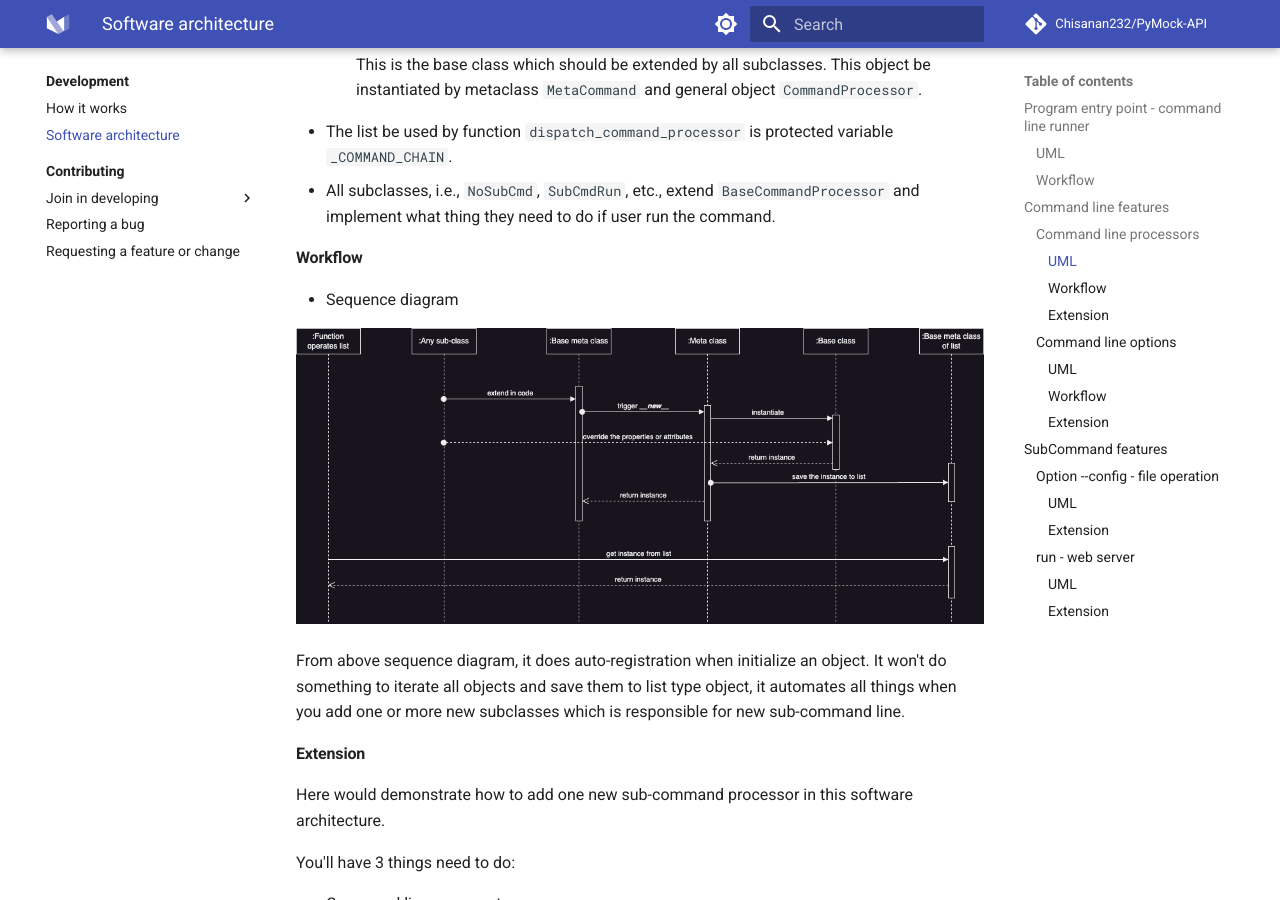
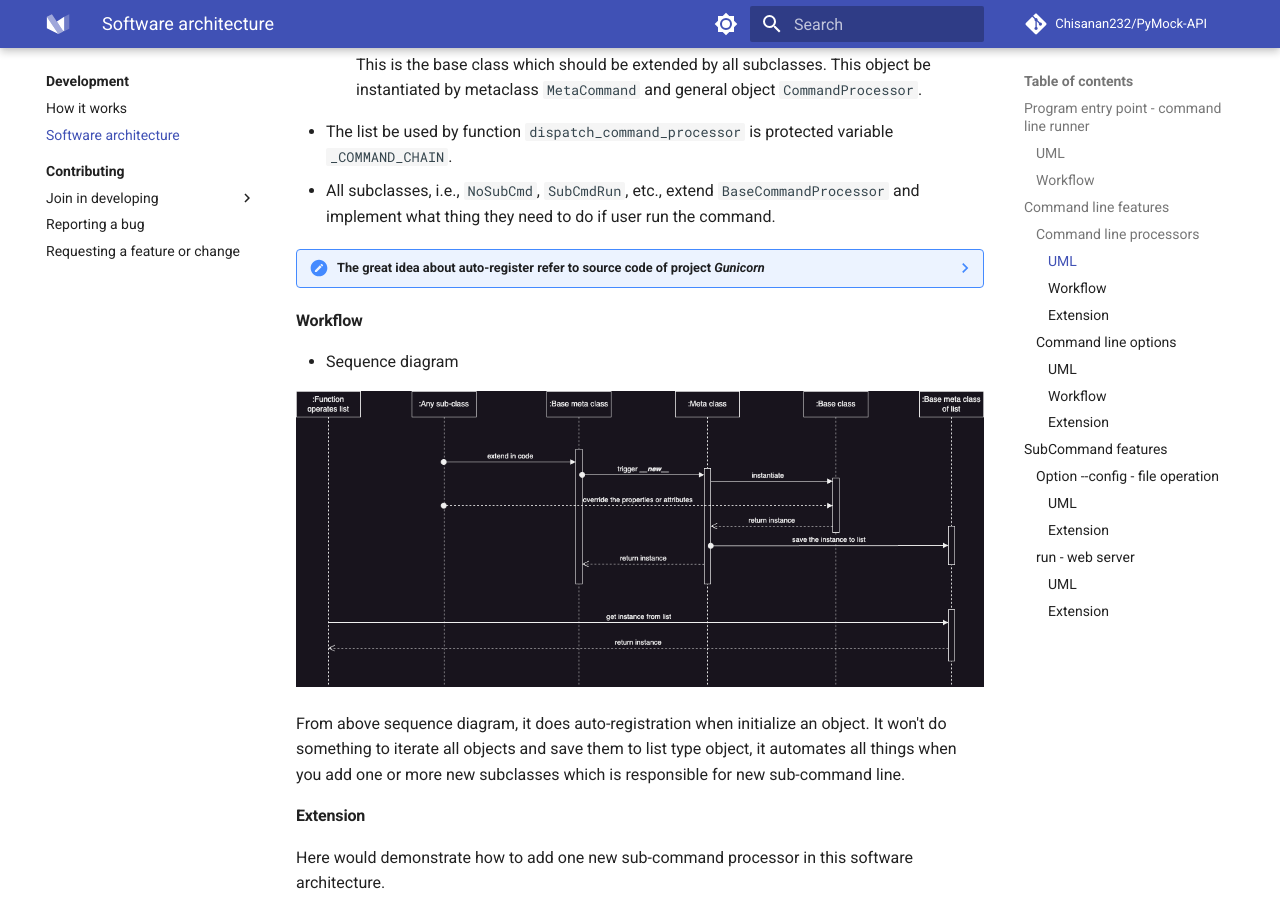
Before and after one commit to Chisanan232/PyMock-Server, an MkDocs documentation site: the page built from docs/development/software-architecture.md, in a window 1280 px wide and 900 px high, scrolled down 4614 px. Built offline with MkDocs 1.6.1 and Material for MkDocs 9.7.7, drawn with Linux system fonts in a browser that asks for light colours; comment, search, counter and statistics services are not loaded.

Commit message:
Add note about the idea reference of software architecture design.

```diff
--- a/docs/development/software-architecture.md
+++ b/docs/development/software-architecture.md
@@ -105,6 +105,14 @@ All codes belong to here section, they all are responsible for **what thing woul
 * The list be used by function ``dispatch_command_processor`` is protected variable ``_COMMAND_CHAIN``.
 * All subclasses, i.e., ``NoSubCmd``, ``SubCmdRun``, etc., extend ``BaseCommandProcessor`` and implement what thing they need
 to do if user run the command.
+
+??? note "The great idea about **auto-register** refer to source code of project **_Gunicorn_**"
+
+    About the powerful design **auto-register** which has beautiful extension, it
+    refers to the module _config_ implementation of open source project **_Gunicorn_**.
+    Please refer to [its source code] if you have interesting in it.
+
+    [its source code]: https://github.com/benoitc/gunicorn/blob/master/gunicorn/config.py
 
 #### Workflow
 
```
